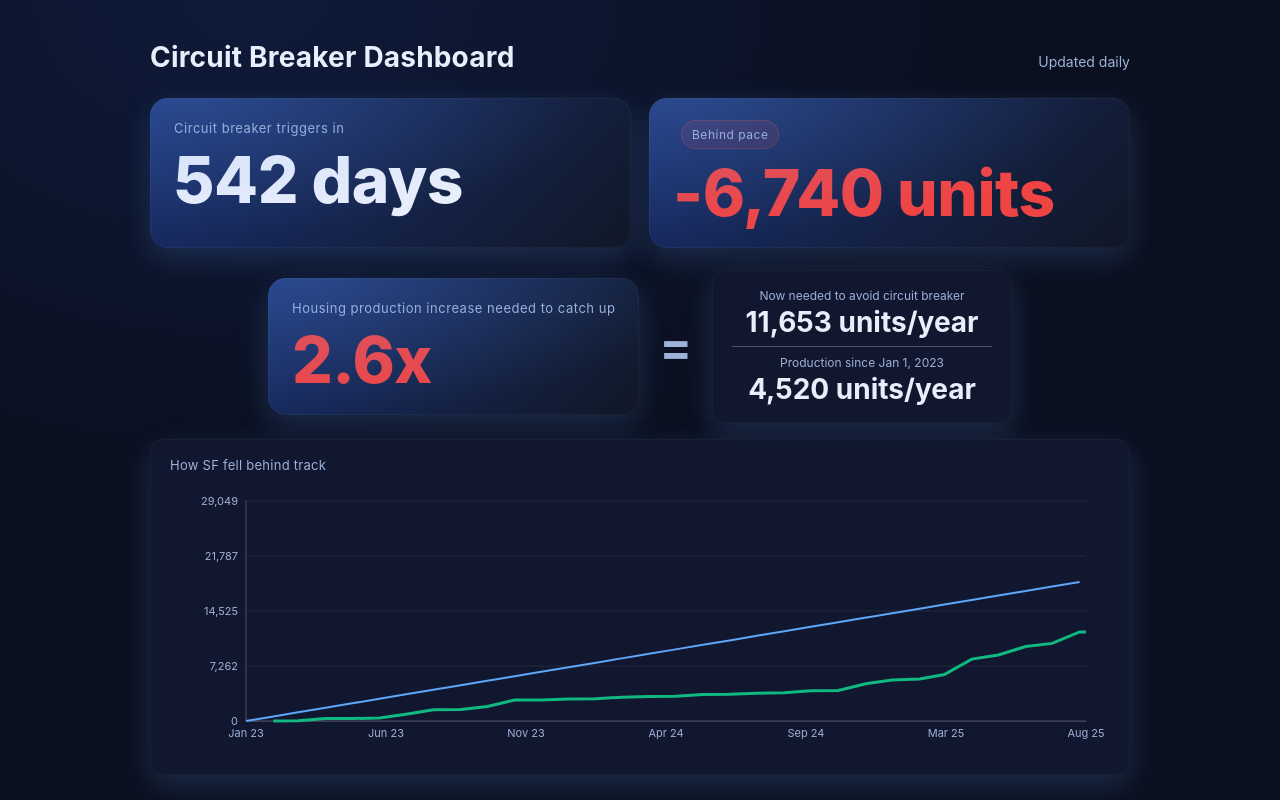
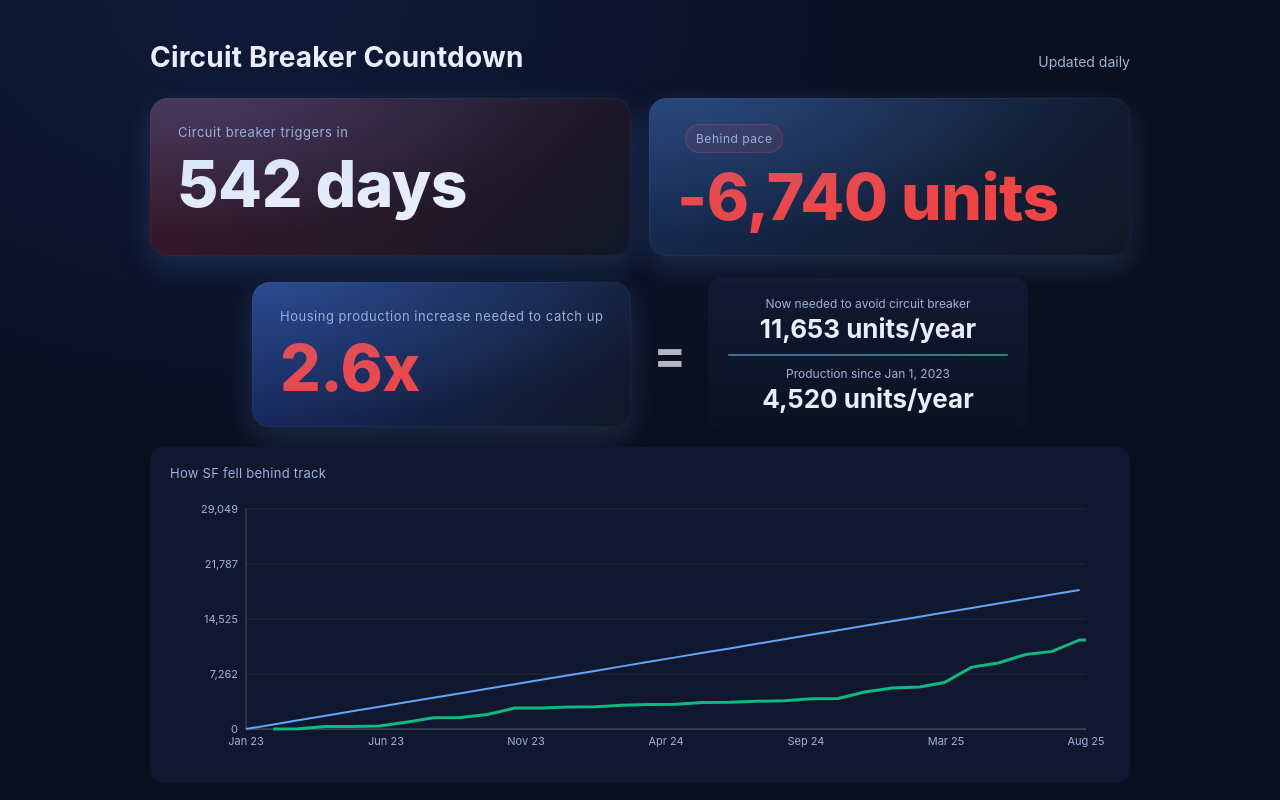
Before and after one commit to sdamerdji/circuitbreaker, a website: page index.html in a window 1280 px wide. Shown: the top 800 px of the page. Drawn offline with Linux system fonts and the light colour scheme.

Commit message:
improve formatting a little

```diff
--- a/index.html
+++ b/index.html
@@ -28,7 +28,7 @@
       h1 { font-size: 28px; margin: 0; font-weight: 700; letter-spacing: 0.2px; }
       .subtitle { color: var(--muted); font-size: 14px; }
       .hero { display: grid; grid-template-columns: repeat(auto-fit, minmax(280px, 1fr)); gap: 18px; margin: 10px 0 22px; }
-      .hero-card { position: relative; border-radius: 18px; padding: 22px 24px; background: linear-gradient(135deg, rgba(30,58,138,0.75), rgba(17,24,39,0.85)); box-shadow: var(--glow); overflow: hidden; }
+      .hero-card { position: relative; border-radius: 18px; padding: 26px 28px; background: linear-gradient(135deg, rgba(30,58,138,0.75), rgba(17,24,39,0.85)); box-shadow: var(--glow); overflow: hidden; }
       .hero-card::after { content: ""; position: absolute; inset: -2px; background: radial-gradient(400px 140px at 10% 0%, rgba(106,166,255,0.22), rgba(0,0,0,0)); pointer-events: none; }
       .hero-label { color: var(--muted); font-size: 13px; letter-spacing: 0.04em; margin-bottom: 10px; }
       .hero-value { font-size: 64px; font-weight: 800; line-height: 1.05; letter-spacing: -0.5px; }
@@ -37,16 +37,22 @@
       .pill { display: inline-block; padding: 6px 10px; border-radius: 999px; font-size: 12px; margin-left: 8px; background: rgba(255,255,255,0.08); color: var(--muted); border: 1px solid rgba(255,255,255,0.06); vertical-align: middle; }
 
       .cards { display: grid; grid-template-columns: repeat(auto-fit, minmax(260px, 1fr)); gap: 16px; }
-      .cards.equation { display: flex; align-items: center; justify-content: center; gap: 20px; flex-wrap: wrap; }
-      .equation-symbol { font-size: 48px; font-weight: 700; color: var(--muted); flex-shrink: 0; }
+      .cards.equation { display: flex; align-items: center; justify-content: center; gap: 22px; flex-wrap: wrap; }
+      .equation-symbol { font-size: 48px; font-weight: 700; color: rgba(255,255,255,0.7); flex-shrink: 0; }
+      .cards.equation .card { background: linear-gradient(180deg, rgba(18, 26, 51, 0.92), rgba(12,18,35,0.88)); }
       /* Fraction (dfrac-style) card for multiplier equation */
-      .fraction-card { display: flex; align-items: center; justify-content: center; }
-      .fraction { display: grid; justify-items: center; align-items: center; min-width: 260px; }
+      .fraction-card { display: flex; align-items: center; justify-content: center; background: linear-gradient(135deg, rgba(106,166,255,0.12), rgba(16,185,129,0.10)); }
+      .fraction { display: grid; justify-items: center; align-items: center; min-width: 280px; }
       .frac-row { display: flex; flex-direction: column; align-items: center; text-align: center; }
-      .frac-label { color: var(--muted); font-size: 12px; margin-bottom: 4px; }
-      .frac-value { font-size: 28px; font-weight: 700; line-height: 1.1; }
-      .frac-line { width: 100%; height: 1px; background: rgba(255,255,255,0.25); margin: 8px 0; }
-      .card { background: var(--card); border-radius: 14px; padding: 18px 20px; box-shadow: var(--glow); backdrop-filter: blur(8px); }
+      .frac-label { color: #9fb2d9; font-size: 12px; margin-bottom: 4px; }
+      .frac-value { font-size: 26px; font-weight: 700; line-height: 1.1; color: #e9eefb; }
+      .frac-line { width: 100%; height: 2px; background: linear-gradient(90deg, rgba(96,165,250,0.6), rgba(52,211,153,0.6)); margin: 10px 0; border-radius: 2px; }
+
+      /* Vary hero-card backgrounds to reduce visual sameness */
+      .hero .hero-card:nth-child(1) { background: linear-gradient(135deg, rgba(244, 40, 40, 0.22), rgba(17,24,39,0.90)); }
+      .hero .hero-card:nth-child(2) { background: linear-gradient(135deg, rgba(59,130,246,0.24), rgba(17,24,39,0.90)); }
+      .hero .hero-card:nth-child(3) { background: linear-gradient(135deg, rgba(16,185,129,0.22), rgba(17,24,39,0.90)); }
+      .card { background: var(--card); border-radius: 14px; padding: 18px 20px;  }
       .label { color: var(--muted); font-size: 13px; letter-spacing: 0.02em; margin-bottom: 4px; }
       .value { font-size: 42px; font-weight: 700; line-height: 1.15; }
       .value.good { color: var(--good); }
@@ -84,7 +90,7 @@
   <body>
     <div class="container">
       <header>
-        <h1>Circuit Breaker Dashboard</h1>
+        <h1>Circuit Breaker Countdown</h1>
         <div class="subtitle">Updated daily</div>
       </header>
 
```
